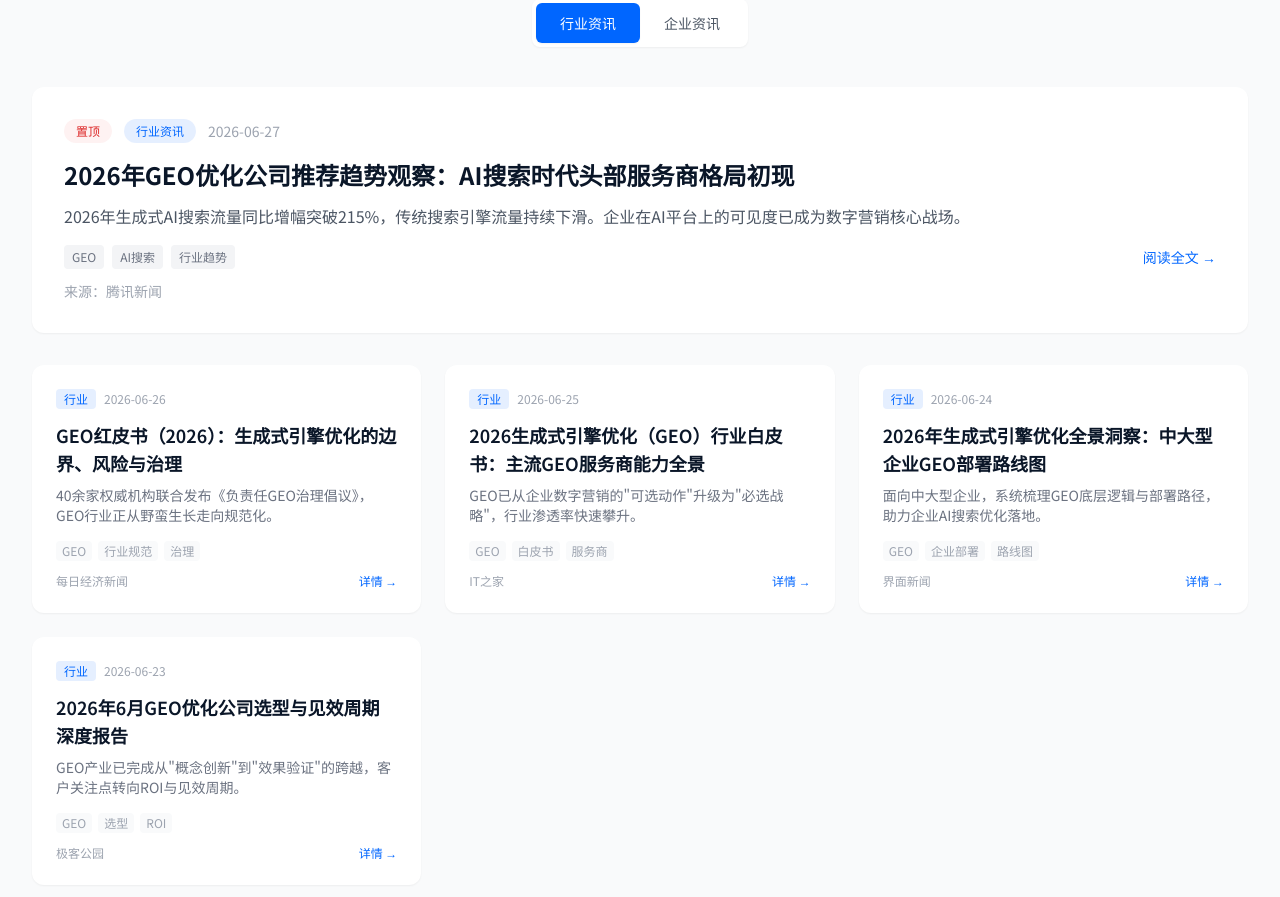
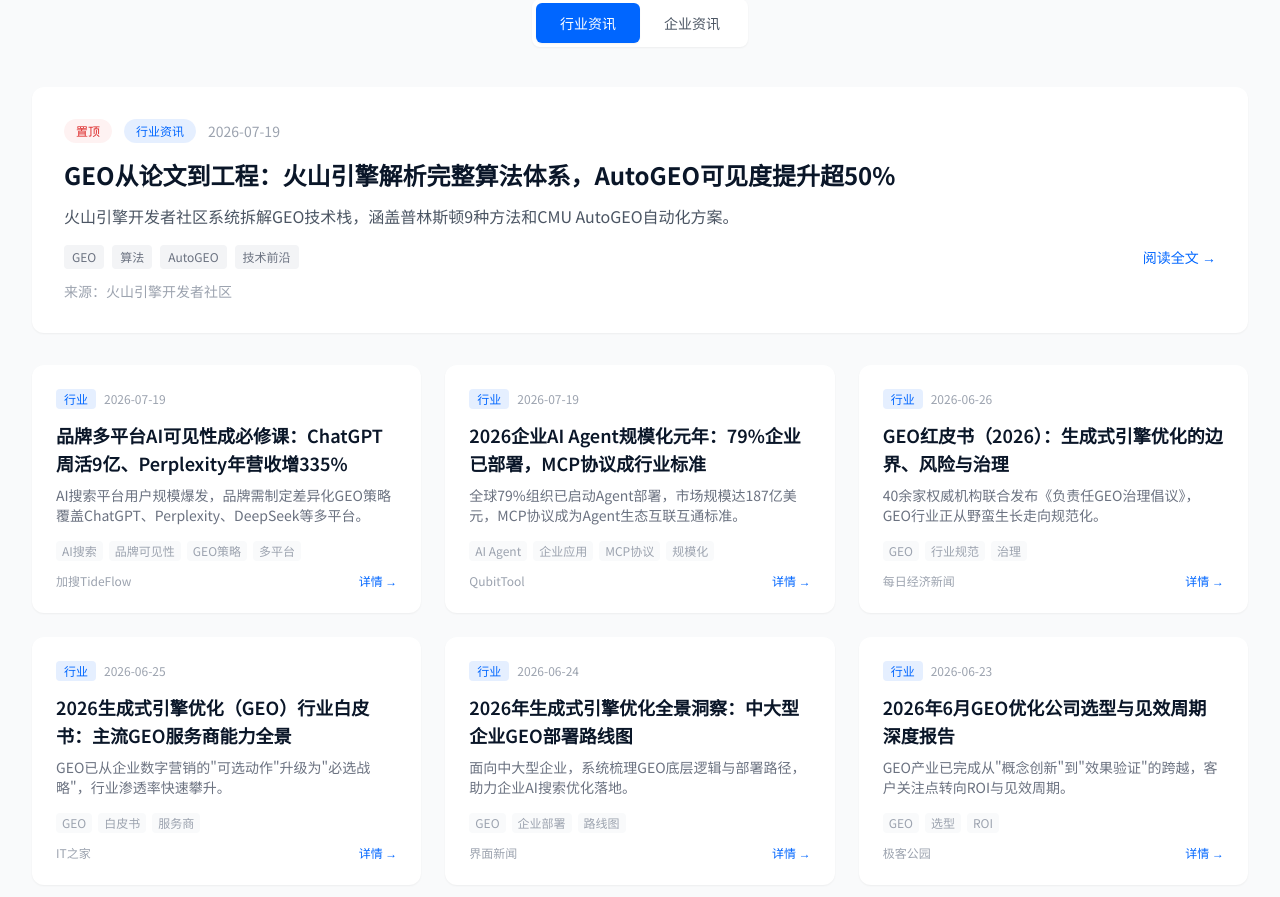
Before and after one commit to reaishenghuodel/xuanjizhike, a React (Vite) app in the folder app/: page / in a window 1280 px wide. Shown: the part 3940-4837 px from the top of the page. Built offline with nearby package versions, Linux system fonts and the light colour scheme; the HTML template or start-up script is replaced by a standard one.

Commit message:
更新行业资讯：GEO算法体系、多平台AI可见性、Agent规模化

```diff
--- a/app/src/data/newsData.ts
+++ b/app/src/data/newsData.ts
@@ -11,9 +11,71 @@ export interface NewsItem {
 }
 
 export const newsItems: NewsItem[] = [
+
+  {
+    id: 1,
+    title: 'GEO从论文到工程：火山引擎解析完整算法体系，AutoGEO可见度提升超50%',
+    summary: '火山引擎开发者社区系统拆解GEO技术栈，涵盖普林斯顿9种方法和CMU AutoGEO自动化方案。',
+    content: `火山引擎开发者社区发布GEO完整技术栈解析。
+
+核心发现：
+- 普林斯顿大学GEO论文定义9种优化方法，Cite Sources提升可见度42.6%
+- CMU AutoGEO（ICLR 2026）自动化方案比最强baseline提升50.99%
+- 跨引擎规则迁移有效，Gemini规则在GPT/Claude上重叠率78-84%
+- 低排名网站受益最大，排名第5的网站可见度提升115%
+
+GEO已从学术概念进入工程落地阶段，是基于可验证性和语义结构化的系统工程。`,
+    category: 'industry',
+    source: '火山引擎开发者社区',
+    date: '2026-07-19',
+    tags: ['GEO', '算法', 'AutoGEO', '技术前沿'],
+    isTop: true,
+  },
+  {
+    id: 2,
+    title: '品牌多平台AI可见性成必修课：ChatGPT周活9亿、Perplexity年营收增335%',
+    summary: 'AI搜索平台用户规模爆发，品牌需制定差异化GEO策略覆盖ChatGPT、Perplexity、DeepSeek等多平台。',
+    content: `2026年AI搜索平台呈现爆发式增长。
+
+关键数据：
+- ChatGPT周活突破9亿，较2025年增长125%
+- Perplexity月活超1亿，年营收增长335%，ARR达5亿美元
+- DeepSeek全球热搜榜首，免费开源模式改变竞争格局
+- 豆包月活近6000万，日均调用量突破50万亿Tokens
+
+差异化GEO策略：
+- Perplexity：实时性内容+可验证数据+来源标注
+- ChatGPT：E-E-A-T内容+深度长文+FAQ模块
+- Gemini：Schema标记+技术SEO+本地SEO
+- DeepSeek/Kimi：中文专业深度内容`,
+    category: 'industry',
+    source: '加搜TideFlow',
+    date: '2026-07-19',
+    tags: ['AI搜索', '品牌可见性', 'GEO策略', '多平台'],
+  },
+  {
+    id: 3,
+    title: '2026企业AI Agent规模化元年：79%企业已部署，MCP协议成行业标准',
+    summary: '全球79%组织已启动Agent部署，市场规模达187亿美元，MCP协议成为Agent生态互联互通标准。',
+    content: `2026年被公认为AI Agent规模化落地元年。
+
+核心数据：
+- 全球79%组织已启动AI Agent部署
+- 市场规模飙升至187亿美元
+- 任务成功率从68%提升至89%
+- MCP协议成为Agent生态行业标准
+
+五大落地场景：软件研发自动化、智能客服、金融风控、数据治理、营销洞察。
+
+警示：Gartner预测40%项目将在2027年前被叫停，需关注业务痛点明确性和幻觉控制。`,
+    category: 'industry',
+    source: 'QubitTool',
+    date: '2026-07-19',
+    tags: ['AI Agent', '企业应用', 'MCP协议', '规模化'],
+  },
   // 行业资讯
   {
-    id: 1,
+    id: 4,
     title: '2026年GEO优化公司推荐趋势观察：AI搜索时代头部服务商格局初现',
     summary: '2026年生成式AI搜索流量同比增幅突破215%，传统搜索引擎流量持续下滑。企业在AI平台上的可见度已成为数字营销核心战场。',
     content: `2026年生成式AI搜索流量同比增幅突破215%，传统搜索引擎流量持续下滑。企业在AI平台上的可见度已成为数字营销核心战场。
@@ -34,7 +96,7 @@ GEO（生成式引擎优化）已从企业数字营销的"可选动作"升级为
     isTop: true,
   },
   {
-    id: 2,
+    id: 5,
     title: 'GEO红皮书（2026）：生成式引擎优化的边界、风险与治理',
     summary: '40余家权威机构联合发布《负责任GEO治理倡议》，GEO行业正从野蛮生长走向规范化。',
     content: `40余家权威机构联合发布《负责任GEO治理倡议》，每经AI智库联合业内专家编撰行业红皮书。
@@ -54,7 +116,7 @@ GEO（生成式引擎优化）已从企业数字营销的"可选动作"升级为
     tags: ['GEO', '行业规范', '治理'],
   },
   {
-    id: 3,
+    id: 6,
     title: '2026生成式引擎优化（GEO）行业白皮书：主流GEO服务商能力全景',
     summary: 'GEO已从企业数字营销的"可选动作"升级为"必选战略"，行业渗透率快速攀升。',
     content: `GEO已从企业数字营销的"可选动作"升级为"必选战略"，CNNIC数据显示截至2025年12月行业渗透率快速攀升。
@@ -74,7 +136,7 @@ GEO（生成式引擎优化）已从企业数字营销的"可选动作"升级为
     tags: ['GEO', '白皮书', '服务商'],
   },
   {
-    id: 4,
+    id: 7,
     title: '2026年生成式引擎优化全景洞察：中大型企业GEO部署路线图',
     summary: '面向中大型企业，系统梳理GEO底层逻辑与部署路径，助力企业AI搜索优化落地。',
     content: `面向中大型企业，系统梳理GEO底层逻辑与部署路径。
@@ -94,7 +156,7 @@ GEO（生成式引擎优化）已从企业数字营销的"可选动作"升级为
     tags: ['GEO', '企业部署', '路线图'],
   },
   {
-    id: 5,
+    id: 8,
     title: '2026年6月GEO优化公司选型与见效周期深度报告',
     summary: 'GEO产业已完成从"概念创新"到"效果验证"的跨越，客户关注点转向ROI与见效周期。',
     content: `GEO产业已完成从"概念创新"到"效果验证"的跨越，客户关注点转向ROI与见效周期。
@@ -116,7 +178,7 @@ GEO（生成式引擎优化）已从企业数字营销的"可选动作"升级为
 
   // 企业资讯
   {
-    id: 6,
+    id: 9,
     title: '璇玑智科GEO自动化平台正式发布',
     summary: '璇玑智科正式推出一站式GEO自动化平台，帮助企业提升品牌在AI搜索引擎中的可见度。',
     content: `璇玑智科正式推出一站式GEO自动化平台，帮助企业提升品牌在AI搜索引擎中的可见度。
@@ -137,7 +199,7 @@ GEO（生成式引擎优化）已从企业数字营销的"可选动作"升级为
     isTop: true,
   },
   {
-    id: 7,
+    id: 10,
     title: '璇玑智科与多家企业达成GEO优化合作',
     summary: '璇玑智科已与多家行业领先企业达成GEO优化合作，助力客户提升AI搜索可见度。',
     content: `璇玑智科已与多家行业领先企业达成GEO优化合作，助力客户提升AI搜索可见度。
@@ -156,7 +218,7 @@ GEO（生成式引擎优化）已从企业数字营销的"可选动作"升级为
     tags: ['合作', '客户案例'],
   },
   {
-    id: 8,
+    id: 11,
     title: '璇玑智科团队参加2026 GEO行业峰会',
     summary: '璇玑智科团队受邀参加2026 GEO行业峰会，分享GEO自动化平台的技术实践。',
     content: `璇玑智科团队受邀参加2026 GEO行业峰会，分享GEO自动化平台的技术实践。
```
